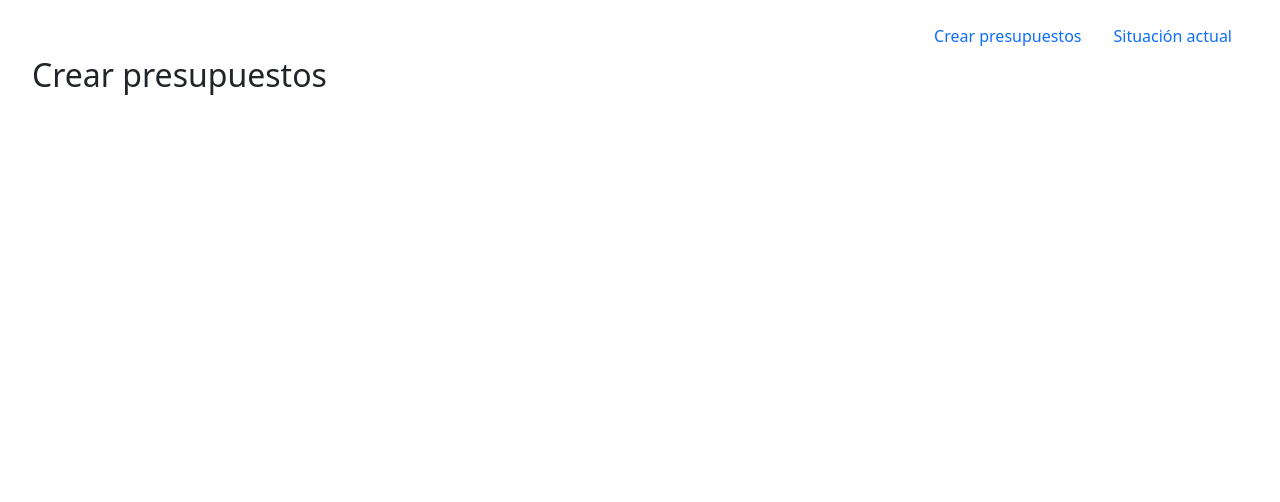
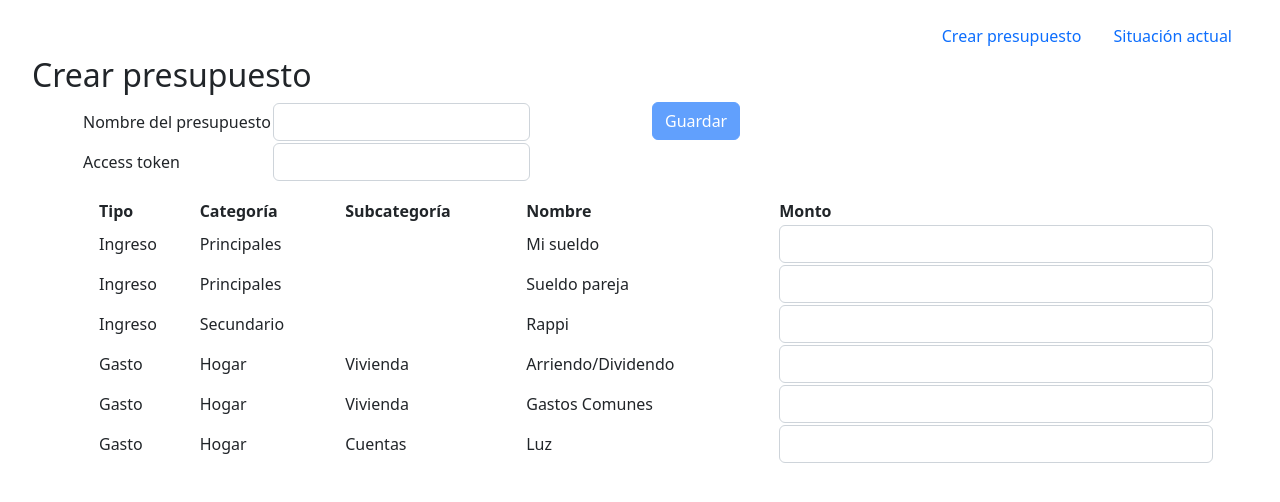
Before and after one commit to juanicortesl/glou-test, a React (Create React App) app: page /create in a window 1280 px wide. Shown: the top 502 px of the page. Built offline with nearby package versions, Linux system fonts and the light colour scheme.

Commit message:
feat(budgets): create basic budgets using api

```diff
--- a/src/App.css
+++ b/src/App.css
@@ -1,3 +1,10 @@
 .App {
   padding: 1rem 2rem;
 }
+.BudgetsTable {
+  width: 100%;
+  margin: 1rem;
+}
+input {
+  min-width: 8rem;
+}
--- a/src/App.js
+++ b/src/App.js
@@ -11,7 +11,7 @@ function App() {
         <Nav className="justify-content-end" variant="pills">
           <Nav.Item>
             <Nav.Link href="/create" eventKey="create">
-              Crear presupuestos
+              Crear presupuesto
             </Nav.Link>
           </Nav.Item>
           <Nav.Item>
--- a/src/BudgetsCreate.js
+++ b/src/BudgetsCreate.js
@@ -1,9 +1,122 @@
+import React from "react";
 import "./App.css";
+import Form from "react-bootstrap/Form";
+import Container from "react-bootstrap/Container";
+import Row from "react-bootstrap/Row";
+import Col from "react-bootstrap/Col";
+import Button from "react-bootstrap/Button";
+import basicBudgets from "./data/basicBudgets";
 
 function BudgetsCreate() {
+  const [budgets, setBudgets] = React.useState(basicBudgets);
+  const [budgetName, setBudgetName] = React.useState("");
+  const [accessToken, setAccessToken] = React.useState("");
+
+  const changeAmount = (budgetIndex, amount) => {
+    const newBudgets = budgets;
+    newBudgets[budgetIndex].amount = amount;
+    setBudgets(newBudgets);
+  };
+
+  const handleSubmit = () => {
+    const body = {
+      name: budgetName,
+      rows: budgets,
+    };
+    fetch("https://glou-back.herokuapp.com/budgets", {
+      method: "POST",
+      body: JSON.stringify(body),
+      headers: {
+        "Content-type": "application/json; charset=UTF-8",
+        Authorization: `Bearer ${accessToken}`,
+      },
+    })
+      .then((response) => response.json())
+      .then((json) => console.log(json, "json"))
+      .catch((err) => {
+        console.log(err, "error");
+        alert("Error en la request, revisa los valores ingresados");
+      });
+  };
+
   return (
     <div>
-      <h2>Crear presupuestos</h2>
+      <h2>Crear presupuesto</h2>
+      <Container>
+        <Row>
+          <Col>
+            <table>
+              <tbody>
+                <tr>
+                  <td>Nombre del presupuesto</td>
+                  <td>
+                    <Form.Control
+                      type="text"
+                      onChange={(event) => {
+                        setBudgetName(event.target.value);
+                      }}
+                    />
+                  </td>
+                </tr>
+                <tr>
+                  <td>Access token</td>
+                  <td>
+                    <Form.Control
+                      type="text"
+                      onChange={(event) => {
+                        setAccessToken(event.target.value);
+                      }}
+                    />
+                  </td>
+                </tr>
+              </tbody>
+            </table>
+          </Col>
+          <Col>
+            <Button
+              variant="primary"
+              onClick={handleSubmit}
+              disabled={!accessToken}
+            >
+              Guardar
+            </Button>{" "}
+          </Col>
+        </Row>
+        <Row>
+          <Col>
+            <table className="BudgetsTable">
+              <tbody>
+                <tr>
+                  <th>Tipo</th>
+                  <th>Categoría</th>
+                  <th>Subcategoría</th>
+                  <th>Nombre</th>
+                  <th>Monto</th>
+                </tr>
+                {budgets.map((budget, index) => {
+                  return (
+                    <tr key={index}>
+                      <td>{budget.isExpense ? "Gasto" : "Ingreso"}</td>
+                      <td>{budget.category}</td>
+                      <td>{budget.subcategory}</td>
+                      <td>{budget.name}</td>
+                      <td>
+                        <Form.Control
+                          type="number"
+                          min={0}
+                          onChange={(event) => {
+                            changeAmount(index, parseInt(event.target.value));
+                          }}
+                        />
+                      </td>
+                    </tr>
+                  );
+                })}
+              </tbody>
+            </table>
+          </Col>
+        </Row>
+      </Container>
     </div>
   );
 }
--- /dev/null
+++ b/src/data/basicBudgets.js
@@ -0,0 +1,46 @@
+const basicBudgets = [
+  {
+    name: "Mi sueldo",
+    category: "Principales",
+    amount: 0,
+    isExpense: false,
+    subcategory: "",
+  },
+  {
+    name: "Sueldo pareja",
+    category: "Principales",
+    amount: 0,
+    isExpense: false,
+    subcategory: "",
+  },
+  {
+    name: "Rappi",
+    category: "Secundario",
+    amount: 0,
+    isExpense: false,
+    subcategory: "",
+  },
+  {
+    name: "Arriendo/Dividendo",
+    category: "Hogar",
+    amount: 0,
+    isExpense: true,
+    subcategory: "Vivienda",
+  },
+  {
+    name: "Gastos Comunes",
+    category: "Hogar",
+    amount: 0,
+    isExpense: true,
+    subcategory: "Vivienda",
+  },
+  {
+    name: "Luz",
+    category: "Hogar",
+    amount: 0,
+    isExpense: true,
+    subcategory: "Cuentas",
+  },
+];
+
+export default basicBudgets;
```
